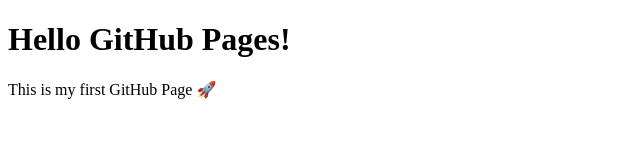
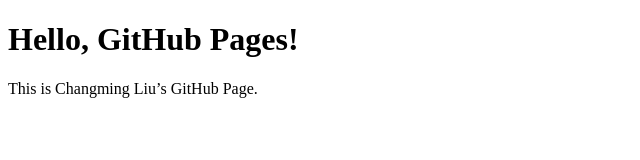
Before and after one commit to wengthree1cm/Changming_Liu.github.io, a plain HTML site: page index.html in a window 1280 px wide. Shown: the whole page, without its empty margins (0-640 px from the left). Drawn offline with Linux system fonts and the light colour scheme.

Commit message:
Update index.html

```diff
--- a/index.html
+++ b/index.html
@@ -1,12 +1,11 @@
-<!-- index.html -->
 <!DOCTYPE html>
 <html lang="en">
 <head>
   <meta charset="UTF-8">
-  <title>My GitHub Page</title>
+  <title>Welcome</title>
 </head>
 <body>
-  <h1>Hello GitHub Pages!</h1>
-  <p>This is my first GitHub Page 🚀</p>
+  <h1>Hello, GitHub Pages!</h1>
+  <p>This is Changming Liu’s GitHub Page.</p>
 </body>
 </html>
```
